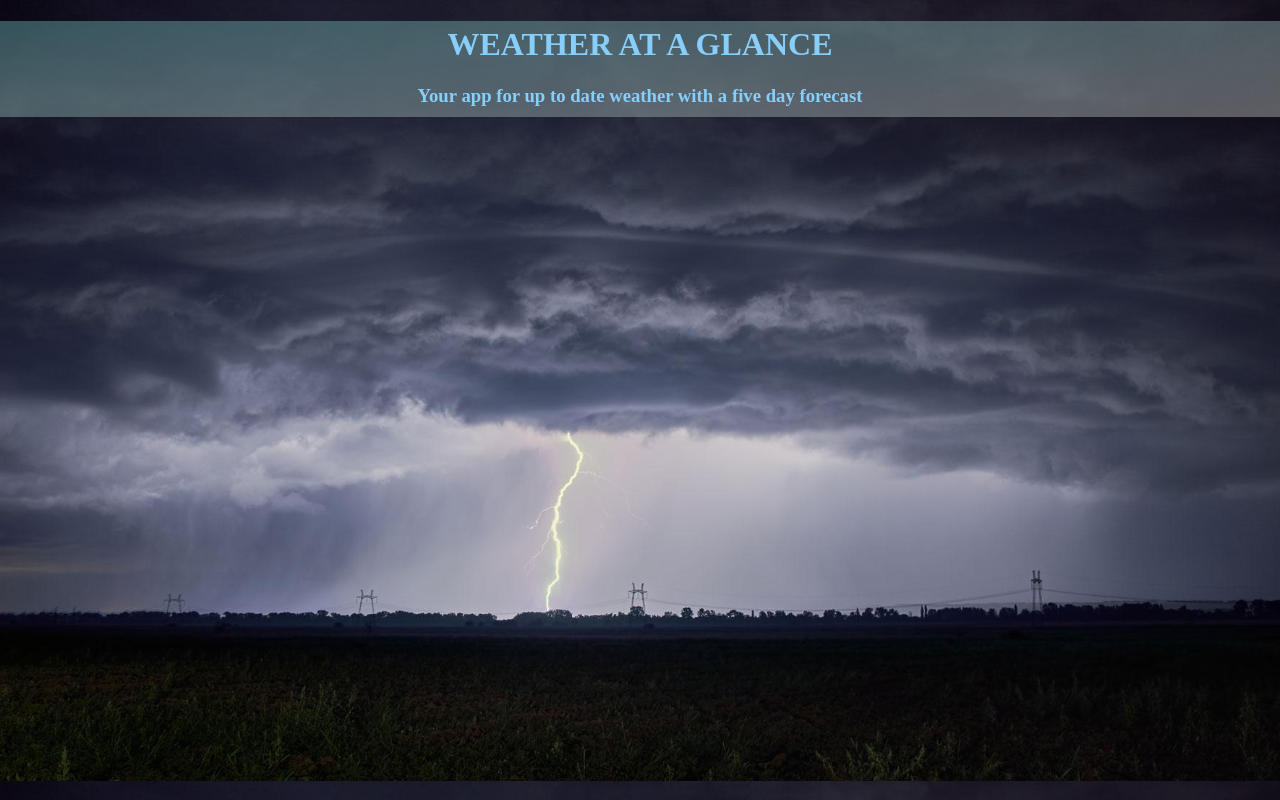
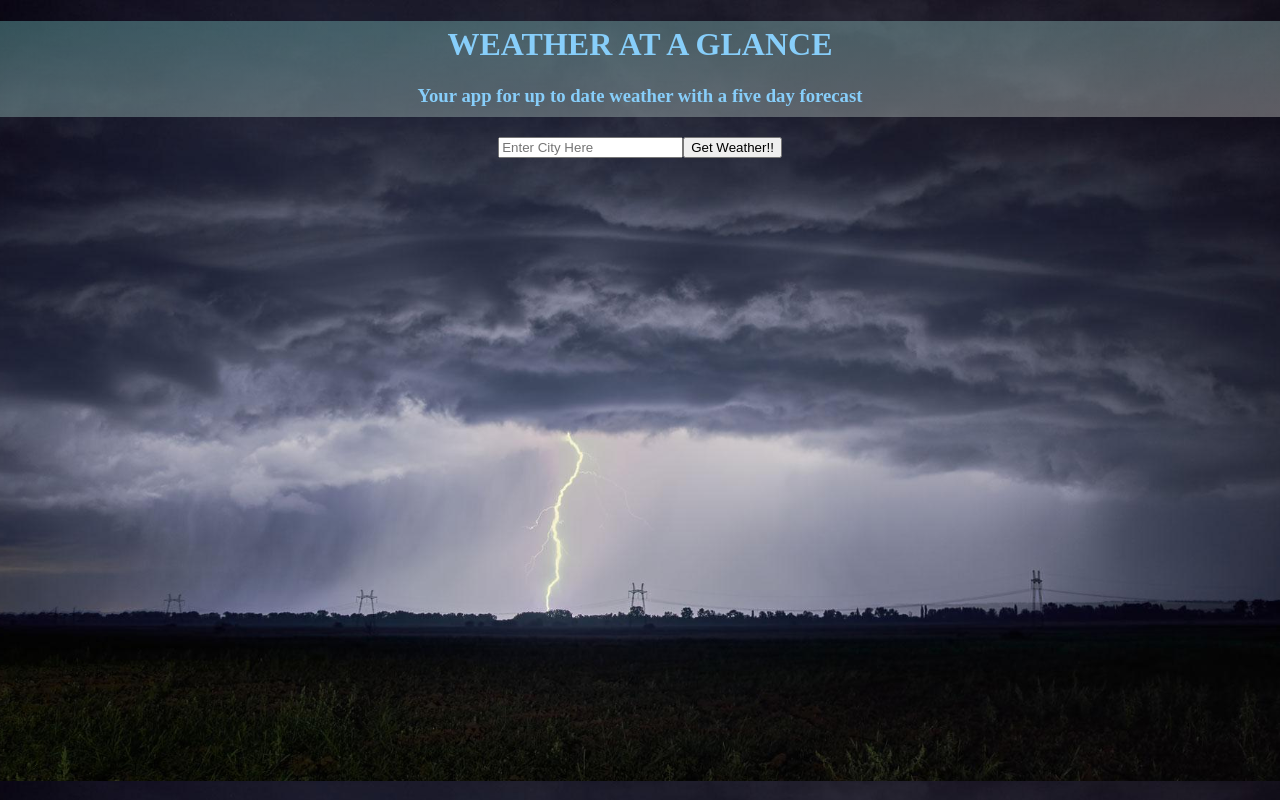
Before and after one commit to bradfan/weather-react-app, a React (Create React App) app: page / in a window 1280 px wide. Built offline with nearby package versions, Linux system fonts and the light colour scheme.

Commit message:
add input apply css

```diff
--- a/src/index.css
+++ b/src/index.css
@@ -26,7 +26,7 @@ body {
   text-align: center;
 }
 .header-title {
-  font-weight:700;
+  font-weight: 700;
   font-family: "Times New Roman", Times, serif;
   padding-top: 5px;
   color: #87cefa;
@@ -36,3 +36,14 @@ body {
   padding-bottom: 10px;
   color: #87cefa;
 }
+.input-box {
+  text-align: center;
+}
+.input-window {
+  width: 20vh;
+  height: 5vh;
+  border: 2px solid;
+  border-radius: 20px;
+  padding-right: 5px;
+  padding-left: 5px;
+}
--- a/src/pages/Dashboard.js
+++ b/src/pages/Dashboard.js
@@ -1,11 +1,33 @@
-import React from 'react'
+import React from "react";
+// import { api_key } from "../api.json";
 
 function Dashboard() {
-    return (
-        <div>
+  return (
+    <div>
+      <div class="input-box">
+        <input
+          class="input-window"
+          //   value={city}
+          //   onChange={handleInputChange}
+          name="text"
+          className="form-control me-2"
+          type="text"
+          placeholder="Enter City Here"
+          aria-label="Search"
+        />
+        <button
+        class="btn btn-white btn-animated"
+        type="submit"
+        // onClick={(event) => {
+        //   console.log(event.target.value);
+        //   handleSubmit(event);
+        // }}
+        >
+            Get Weather!!</button>
 
-        </div>
-    )
+      </div>
+    </div>
+  );
 }
 
-export default Dashboard
+export default Dashboard;
```
